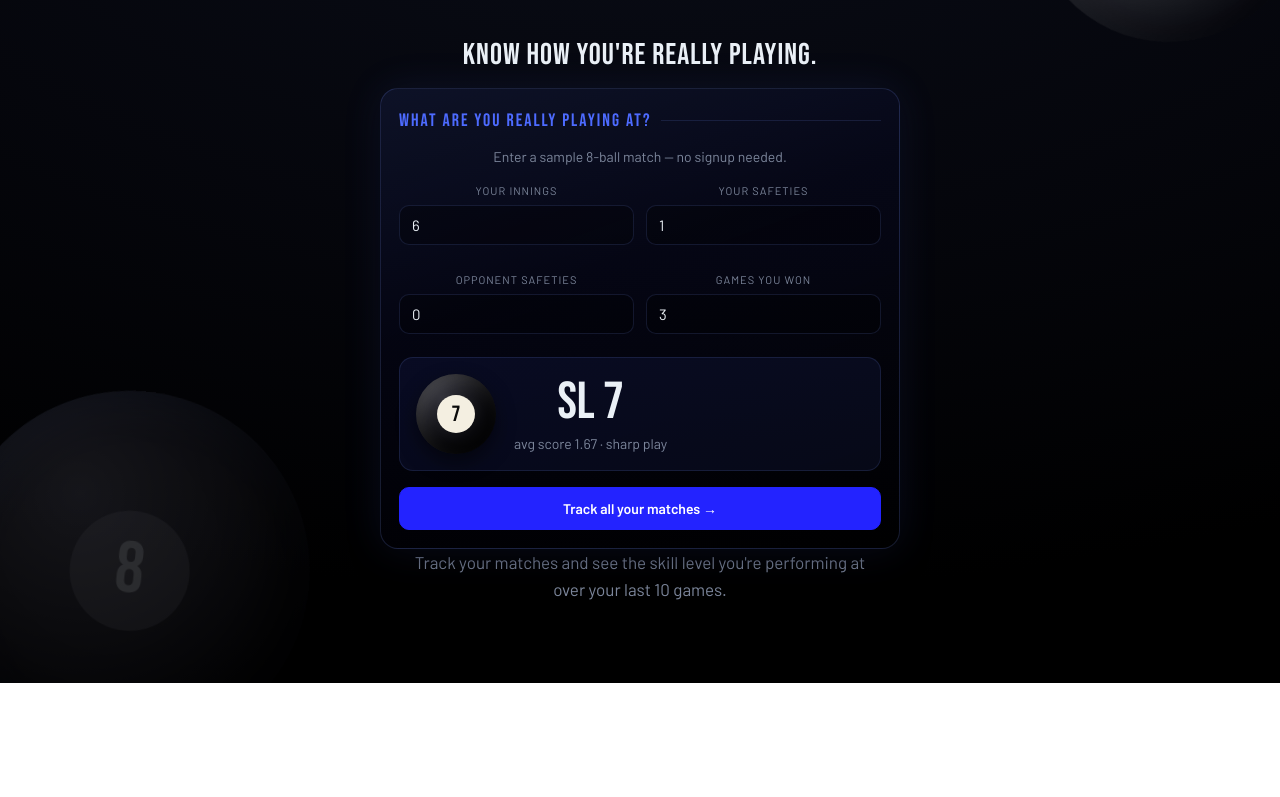
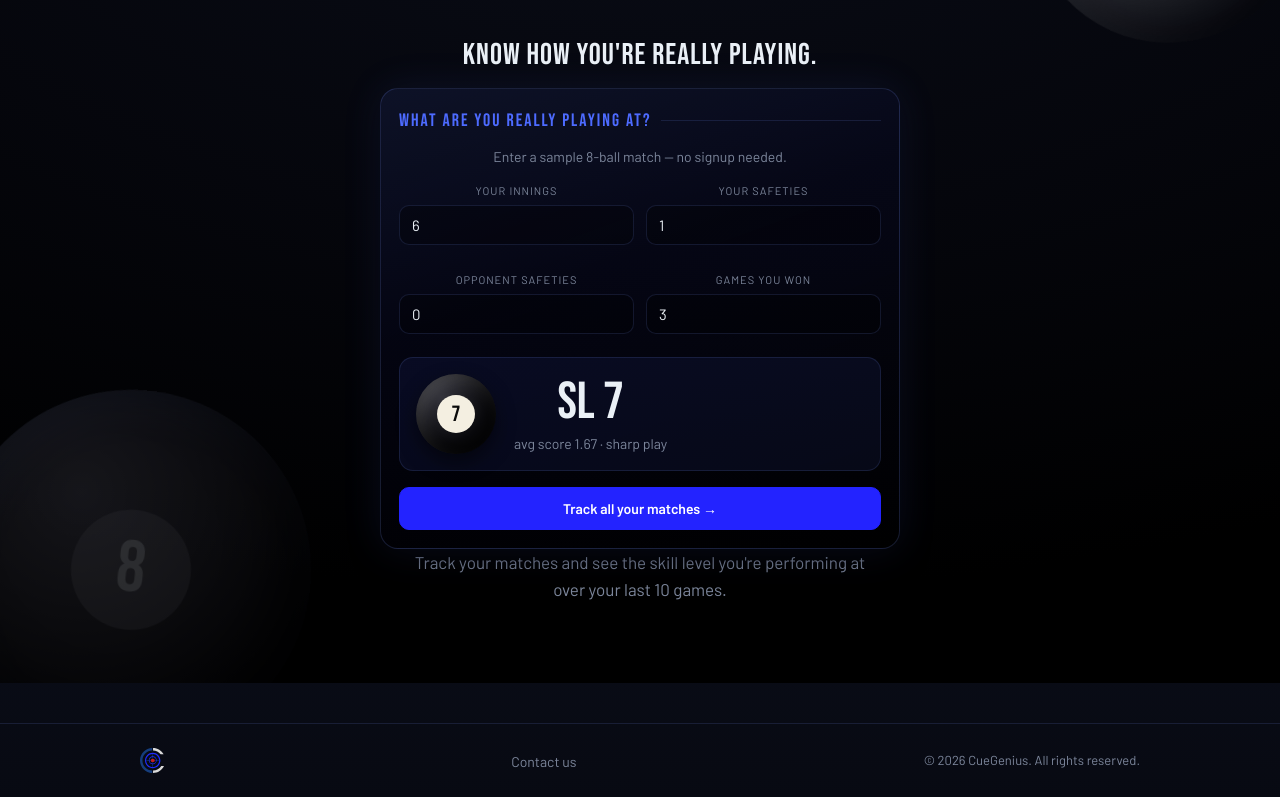
Before and after one commit to perryniesha2-ops/CueGeniusPoolApp, a Next.js app: page / in a window 1280 px wide. Shown: the part 211-1008 px from the top of the page. Before the commit the page ends 894 px from the top, so only its background shows below. Built offline with nearby package versions, Linux system fonts and the light colour scheme; no server answers.

Commit message:
footer added

```diff
--- /dev/null
+++ b/src/app/Footer.tsx
@@ -0,0 +1,22 @@
+export default function Footer() {
+  const year = new Date().getFullYear();
+  return (
+    <footer className="footer">
+      <div className="footer-inner">
+        <div className="footer-brand">
+          <img
+            src="/logo.svg"
+            alt="CueGenius"
+            style={{ height: 25, width: "auto", display: "block" }}
+          />{" "}
+        </div>
+        <div className="footer-links">
+          <a href="mailto:support@synthqa.app">Contact us</a>
+        </div>
+        <div className="footer-copy">
+          © {year} CueGenius. All rights reserved.
+        </div>
+      </div>
+    </footer>
+  );
+}
--- a/src/app/globals.css
+++ b/src/app/globals.css
@@ -20,6 +20,8 @@ body {
   color: var(--cream);
   min-height: 100vh;
   font-family: "Barlow", system-ui, sans-serif;
+  display: flex;
+  flex-direction: column;
 }
 
 .app {
@@ -607,3 +609,44 @@ a:hover {
     padding: 16px 20px;
   }
 }
+.footer {
+  border-top: 1px solid var(--line);
+  margin-top: 40px;
+  padding: 24px;
+}
+.footer-inner {
+  max-width: 1000px;
+  margin: 0 auto;
+  display: flex;
+  align-items: center;
+  justify-content: space-between;
+  flex-wrap: wrap;
+  gap: 12px;
+}
+.footer-brand {
+  font-family: "Bebas Neue", sans-serif;
+  font-size: 22px;
+  letter-spacing: 1px;
+  color: var(--cream);
+}
+.footer-brand span {
+  color: var(--blue-soft);
+}
+.footer-links a {
+  color: var(--muted);
+  font-size: 14px;
+  text-decoration: none;
+}
+.footer-links a:hover {
+  color: var(--cream);
+}
+.footer-copy {
+  color: var(--muted);
+  font-size: 13px;
+}
+@media (max-width: 600px) {
+  .footer-inner {
+    flex-direction: column;
+    text-align: center;
+  }
+}
--- a/src/app/layout.tsx
+++ b/src/app/layout.tsx
@@ -2,6 +2,7 @@ import type { Metadata } from "next";
 import { Geist, Geist_Mono } from "next/font/google";
 import "./globals.css";
 import NavBar from "./NavBar";
+import Footer from "./Footer";
 
 const geistSans = Geist({
   variable: "--font-geist-sans",
@@ -43,6 +44,7 @@ export default function RootLayout({
       <body className="min-h-full flex flex-col">
         <NavBar />
         {children}
+        <Footer />
       </body>
     </html>
   );
```
